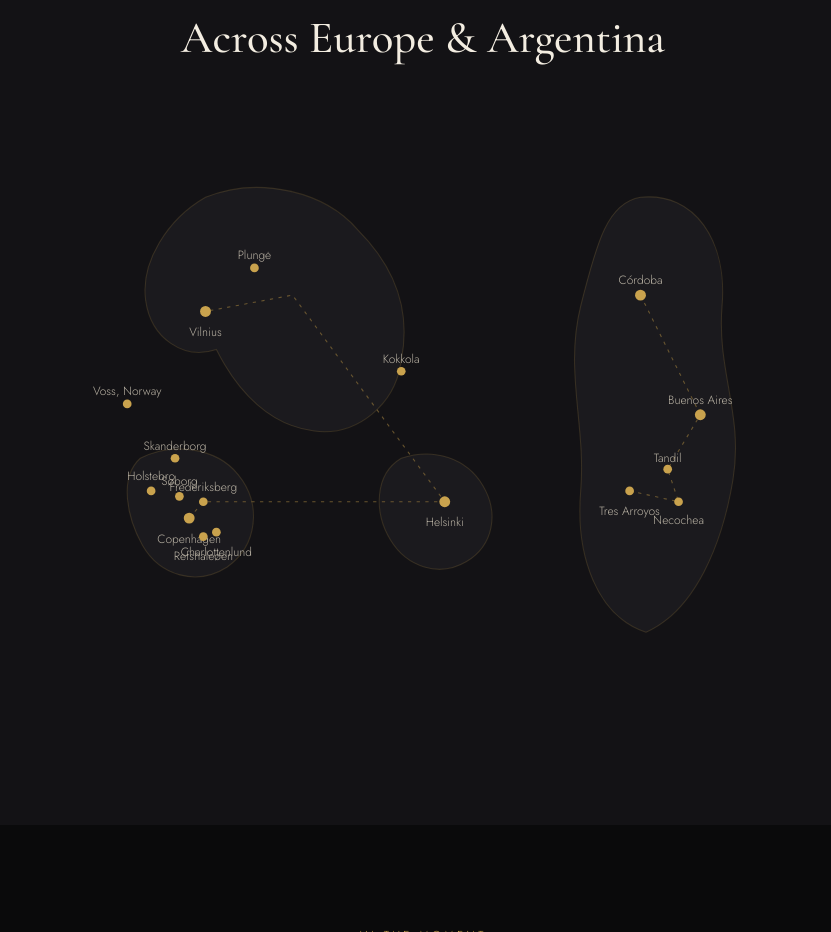
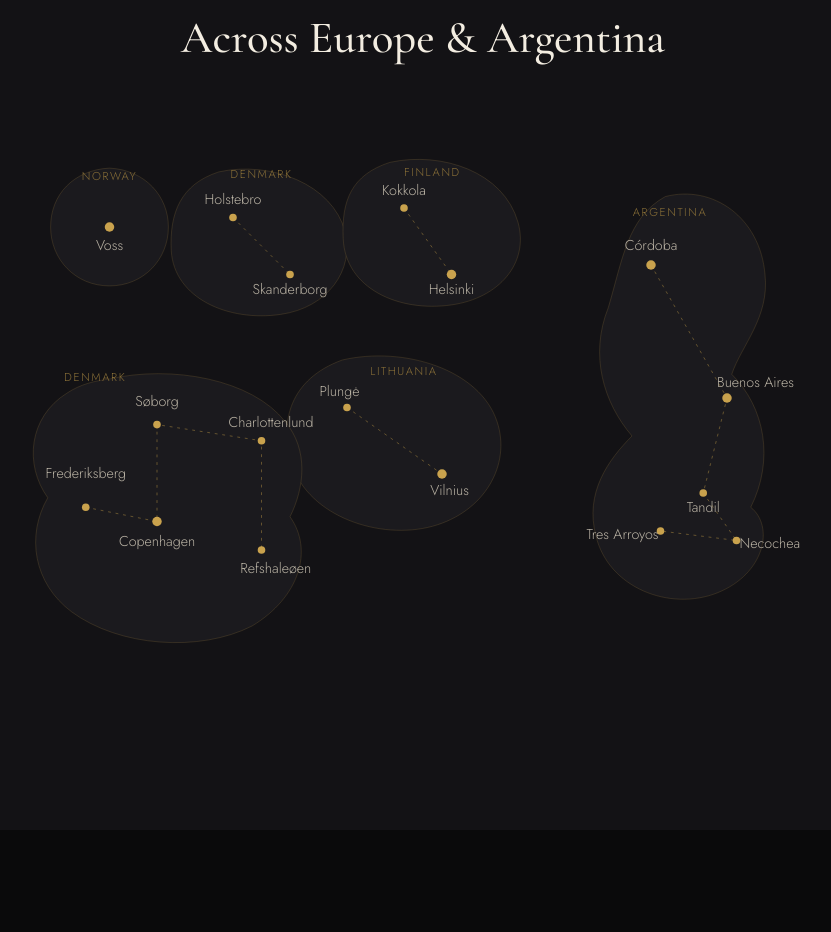
Before and after one commit to Frankitoman/duo-sonus, a plain HTML site: page index.html in a window 1280 px wide. Shown: the part 4970-5902 px from the top of the page, without its empty margins (217-1048 px from the left). Drawn offline with nearby package versions, Linux system fonts and the light colour scheme.

Commit message:
Rediseñar el mapa de escenarios: una silueta por país/región
El mapa anterior amontonaba hasta 7 pines en una sola silueta de
Dinamarca y dejaba a Voss (Noruega) flotando fuera de cualquier
forma. Ahora cada país tiene su propia silueta (Noruega, Dinamarca
×2 -Jutlandia y zona de Copenhague-, Finlandia, Lituania, Argentina),
el viewBox creció de 640×520 a 880×600 para dar lugar a las 17
etiquetas sin que se solapen, y el tamaño de fuente de los pines
subió de 11px a 15px para compensar la escala. Verificado con
getBBox() e isPointInFill() reales del navegador: 0 solapamientos,
0 desbordes, los 17 pines caen dentro de su silueta.

```diff
--- a/css/style.css
+++ b/css/style.css
@@ -597,7 +597,7 @@ h1, h2, h3 {
    ========================================================================== */
 .tourmap { padding: 6rem 0 8rem; background: var(--black-2); }
 .tourmap__wrap {
-  max-width: 760px;
+  max-width: 900px;
   margin: 0 auto;
   padding: 0 2rem;
 }
@@ -606,6 +606,13 @@ h1, h2, h3 {
   fill: var(--black-3);
   stroke: var(--line);
   stroke-width: 1;
+}
+.tourmap__region {
+  font-family: var(--font-body);
+  font-size: 12px;
+  letter-spacing: 0.14em;
+  fill: var(--gold-dim);
+  text-anchor: middle;
 }
 .tourmap__route {
   stroke: var(--gold-dim);
@@ -621,7 +628,7 @@ h1, h2, h3 {
 .tourmap__pin:hover circle { r: 7; }
 .tourmap__pin text {
   font-family: var(--font-body);
-  font-size: 11px;
+  font-size: 15px;
   fill: var(--paper-dim);
   text-anchor: middle;
   transition: fill 0.3s ease;
--- a/index.html
+++ b/index.html
@@ -219,85 +219,98 @@
     </div>
 
     <div class="tourmap__wrap" data-reveal>
-      <svg class="tourmap__svg" viewBox="0 0 640 520" role="img" aria-label="Mapa de escenarios de Duo Sonus en Dinamarca, Noruega, Finlandia, Lituania y Argentina">
-        <!-- stylised landmasses -->
-        <path class="tourmap__land" d="M120 60 C 170 40, 230 55, 260 90 C 290 120, 310 160, 300 210 C 295 250, 260 280, 220 275 C 180 270, 150 240, 130 200 C 100 210, 70 190, 65 155 C 60 120, 85 80, 120 60 Z"/>
-        <path class="tourmap__land" d="M300 300 C 330 290, 360 300, 375 325 C 390 350, 385 380, 360 395 C 335 410, 305 400, 290 375 C 275 350, 275 315, 300 300 Z"/>
-        <path class="tourmap__land" d="M60 300 C 90 285, 130 290, 150 315 C 172 342, 168 380, 140 400 C 112 418, 78 408, 62 380 C 48 355, 40 318, 60 300 Z"/>
-        <path class="tourmap__land" d="M520 60 C 570 55, 600 100, 595 160 C 590 220, 615 260, 605 320 C 595 380, 570 440, 525 460 C 480 445, 460 390, 465 330 C 470 270, 450 220, 465 160 C 480 100, 490 65, 520 60 Z"/>
+      <svg class="tourmap__svg" viewBox="0 0 880 600" role="img" aria-label="Mapa de escenarios de Duo Sonus en Noruega, Dinamarca, Finlandia, Lituania y Argentina">
+        <!-- stylised landmasses, one per country/region so every pin sits inside its own shape -->
+        <path class="tourmap__land" d="M110 38 C 148 40, 172 68, 172 100 C 172 134, 146 162, 110 162 C 74 162, 48 134, 48 100 C 48 66, 72 40, 110 38 Z"/>
+        <path class="tourmap__land" d="M225 42 C 280 30, 345 55, 358 105 C 368 145, 340 185, 290 192 C 235 200, 178 175, 175 125 C 173 85, 185 55, 225 42 Z"/>
+        <path class="tourmap__land" d="M405 32 C 460 20, 525 42, 540 95 C 552 138, 520 175, 470 182 C 415 190, 358 165, 356 112 C 354 72, 365 45, 405 32 Z"/>
+        <path class="tourmap__land" d="M355 240 C 420 225, 500 250, 518 305 C 533 350, 505 400, 450 415 C 395 430, 320 405, 302 350 C 288 305, 300 260, 355 240 Z"/>
+        <path class="tourmap__land" d="M110 260 C 175 245, 260 260, 295 305 C 320 335, 315 375, 300 405 C 325 440, 310 490, 260 520 C 205 548, 120 542, 70 505 C 30 475, 22 425, 45 385 C 20 350, 25 300, 65 275 C 80 265, 95 262, 110 260 Z"/>
+        <path class="tourmap__land" d="M695 68 C 745 55, 795 90, 800 150 C 805 195, 775 225, 765 255 C 800 290, 810 345, 785 395 C 810 415, 800 465, 750 485 C 700 505, 635 480, 622 425 C 610 380, 635 345, 660 320 C 630 285, 615 235, 635 185 C 650 135, 655 90, 695 68 Z"/>
 
-        <!-- connective route -->
-        <path class="tourmap__route" d="M105 355 L118 340 L340 340 L200 150 L120 165" fill="none"/>
-        <path class="tourmap__route" d="M520 150 L575 260 L545 310 L555 340 L510 330" fill="none"/>
+        <!-- region labels -->
+        <text class="tourmap__region" x="110" y="50">NORWAY</text>
+        <text class="tourmap__region" x="270" y="48">DENMARK</text>
+        <text class="tourmap__region" x="450" y="46">FINLAND</text>
+        <text class="tourmap__region" x="420" y="256">LITHUANIA</text>
+        <text class="tourmap__region" x="95" y="262">DENMARK</text>
+        <text class="tourmap__region" x="700" y="88">ARGENTINA</text>
+
+        <!-- connective routes, one per cluster -->
+        <path class="tourmap__route" d="M240 90 L300 150" fill="none"/>
+        <path class="tourmap__route" d="M420 80 L470 150" fill="none"/>
+        <path class="tourmap__route" d="M360 290 L460 360" fill="none"/>
+        <path class="tourmap__route" d="M85 395 L160 410 L160 308 L270 325 L270 440" fill="none"/>
+        <path class="tourmap__route" d="M680 140 L760 280 L735 380 L770 430 L690 420" fill="none"/>
 
         <!-- pins -->
-        <g class="tourmap__pin" data-city="Copenhagen" style="--x:105px;--y:355px;">
-          <circle cx="105" cy="355" r="5"/>
-          <text x="105" y="378">Copenhagen</text>
+        <g class="tourmap__pin" data-city="Voss" style="--x:110px;--y:100px;">
+          <circle cx="110" cy="100" r="5"/>
+          <text x="110" y="124">Voss</text>
         </g>
-        <g class="tourmap__pin" data-city="Frederiksberg" style="--x:118px;--y:340px;">
-          <circle cx="118" cy="340" r="4"/>
-          <text x="118" y="330">Frederiksberg</text>
+        <g class="tourmap__pin" data-city="Holstebro" style="--x:240px;--y:90px;">
+          <circle cx="240" cy="90" r="4"/>
+          <text x="240" y="76">Holstebro</text>
         </g>
-        <g class="tourmap__pin" data-city="Charlottenlund" style="--x:130px;--y:368px;">
-          <circle cx="130" cy="368" r="4"/>
-          <text x="130" y="390">Charlottenlund</text>
+        <g class="tourmap__pin" data-city="Skanderborg" style="--x:300px;--y:150px;">
+          <circle cx="300" cy="150" r="4"/>
+          <text x="300" y="170">Skanderborg</text>
         </g>
-        <g class="tourmap__pin" data-city="Søborg" style="--x:96px;--y:335px;">
-          <circle cx="96" cy="335" r="4"/>
-          <text x="96" y="325">Søborg</text>
+        <g class="tourmap__pin" data-city="Kokkola" style="--x:420px;--y:80px;">
+          <circle cx="420" cy="80" r="4"/>
+          <text x="420" y="66">Kokkola</text>
         </g>
-        <g class="tourmap__pin" data-city="Refshaleøen" style="--x:118px;--y:372px;">
-          <circle cx="118" cy="372" r="4"/>
-          <text x="118" y="394">Refshaleøen</text>
+        <g class="tourmap__pin" data-city="Helsinki" style="--x:470px;--y:150px;">
+          <circle cx="470" cy="150" r="5"/>
+          <text x="470" y="170">Helsinki</text>
         </g>
-        <g class="tourmap__pin" data-city="Holstebro" style="--x:70px;--y:330px;">
-          <circle cx="70" cy="330" r="4"/>
-          <text x="70" y="320">Holstebro</text>
+        <g class="tourmap__pin" data-city="Plungė" style="--x:360px;--y:290px;">
+          <circle cx="360" cy="290" r="4"/>
+          <text x="352" y="278">Plungė</text>
         </g>
-        <g class="tourmap__pin" data-city="Helsinki" style="--x:340px;--y:340px;">
-          <circle cx="340" cy="340" r="5"/>
-          <text x="340" y="362">Helsinki</text>
+        <g class="tourmap__pin" data-city="Vilnius" style="--x:460px;--y:360px;">
+          <circle cx="460" cy="360" r="5"/>
+          <text x="468" y="382">Vilnius</text>
         </g>
-        <g class="tourmap__pin" data-city="Kokkola" style="--x:300px;--y:220px;">
-          <circle cx="300" cy="220" r="4"/>
-          <text x="300" y="212">Kokkola</text>
+        <g class="tourmap__pin" data-city="Søborg" style="--x:160px;--y:308px;">
+          <circle cx="160" cy="308" r="4"/>
+          <text x="160" y="288">Søborg</text>
         </g>
-        <g class="tourmap__pin" data-city="Vilnius" style="--x:120px;--y:165px;">
-          <circle cx="120" cy="165" r="5"/>
-          <text x="120" y="188">Vilnius</text>
+        <g class="tourmap__pin" data-city="Charlottenlund" style="--x:270px;--y:325px;">
+          <circle cx="270" cy="325" r="4"/>
+          <text x="280" y="310">Charlottenlund</text>
         </g>
-        <g class="tourmap__pin" data-city="Plungė" style="--x:165px;--y:125px;">
-          <circle cx="165" cy="125" r="4"/>
-          <text x="165" y="117">Plungė</text>
+        <g class="tourmap__pin" data-city="Copenhagen" style="--x:160px;--y:410px;">
+          <circle cx="160" cy="410" r="5"/>
+          <text x="160" y="436">Copenhagen</text>
         </g>
-        <g class="tourmap__pin" data-city="Skanderborg" style="--x:92px;--y:300px;">
-          <circle cx="92" cy="300" r="4"/>
-          <text x="92" y="292">Skanderborg</text>
+        <g class="tourmap__pin" data-city="Frederiksberg" style="--x:85px;--y:395px;">
+          <circle cx="85" cy="395" r="4"/>
+          <text x="85" y="364">Frederiksberg</text>
         </g>
-        <g class="tourmap__pin" data-city="Voss" style="--x:48px;--y:250px;">
-          <circle cx="48" cy="250" r="4"/>
-          <text x="48" y="242">Voss, Norway</text>
+        <g class="tourmap__pin" data-city="Refshaleøen" style="--x:270px;--y:440px;">
+          <circle cx="270" cy="440" r="4"/>
+          <text x="285" y="464">Refshaleøen</text>
         </g>
-        <g class="tourmap__pin" data-city="Córdoba" style="--x:520px;--y:150px;">
-          <circle cx="520" cy="150" r="5"/>
-          <text x="520" y="140">Córdoba</text>
+        <g class="tourmap__pin" data-city="Córdoba" style="--x:680px;--y:140px;">
+          <circle cx="680" cy="140" r="5"/>
+          <text x="680" y="124">Córdoba</text>
         </g>
-        <g class="tourmap__pin" data-city="Buenos Aires" style="--x:575px;--y:260px;">
-          <circle cx="575" cy="260" r="5"/>
-          <text x="575" y="250">Buenos Aires</text>
+        <g class="tourmap__pin" data-city="Buenos Aires" style="--x:760px;--y:280px;">
+          <circle cx="760" cy="280" r="5"/>
+          <text x="790" y="268">Buenos Aires</text>
         </g>
-        <g class="tourmap__pin" data-city="Tandil" style="--x:545px;--y:310px;">
-          <circle cx="545" cy="310" r="4"/>
-          <text x="545" y="303">Tandil</text>
+        <g class="tourmap__pin" data-city="Tandil" style="--x:735px;--y:380px;">
+          <circle cx="735" cy="380" r="4"/>
+          <text x="735" y="400">Tandil</text>
         </g>
-        <g class="tourmap__pin" data-city="Necochea" style="--x:555px;--y:340px;">
-          <circle cx="555" cy="340" r="4"/>
-          <text x="555" y="360">Necochea</text>
+        <g class="tourmap__pin" data-city="Necochea" style="--x:770px;--y:430px;">
+          <circle cx="770" cy="430" r="4"/>
+          <text x="805" y="438">Necochea</text>
         </g>
-        <g class="tourmap__pin" data-city="Tres Arroyos" style="--x:510px;--y:330px;">
-          <circle cx="510" cy="330" r="4"/>
-          <text x="510" y="352">Tres Arroyos</text>
+        <g class="tourmap__pin" data-city="Tres Arroyos" style="--x:690px;--y:420px;">
+          <circle cx="690" cy="420" r="4"/>
+          <text x="650" y="428">Tres Arroyos</text>
         </g>
       </svg>
     </div>
```
